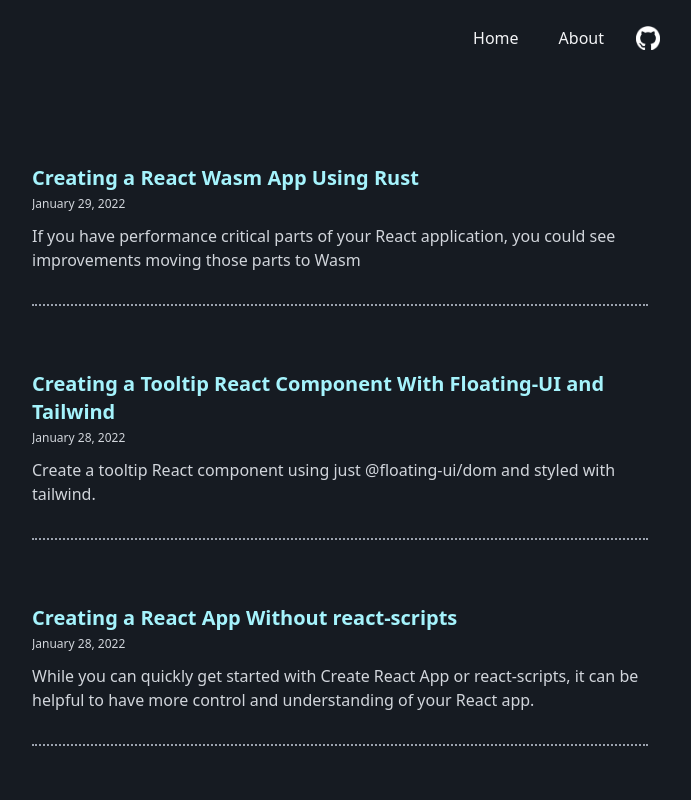
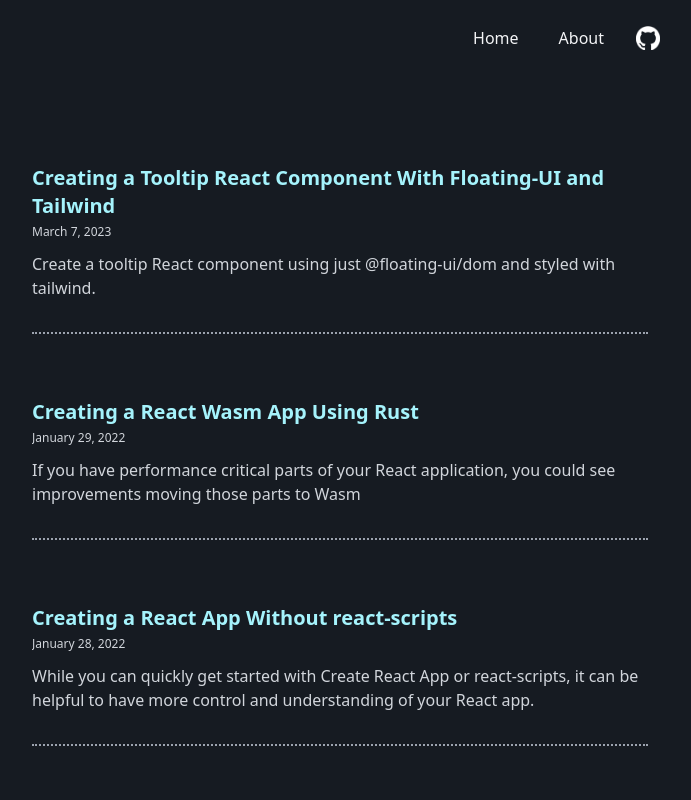
Before and after one commit to robertcorponoi/robertcorponoi.github.io, a Next.js app: page / in a window 1280 px wide. Shown: the top 800 px of the page, without its empty margins (300-991 px from the left). Built offline with nearby package versions, Linux system fonts and the light colour scheme.

Commit message:
Changed page structure

```diff
--- a/next.config.js
+++ b/next.config.js
@@ -1,6 +1,6 @@
 /** @type {import('next').NextConfig} */
 const nextConfig = {
-    basePath: "/robertcorponoi.com",
+    basePath: "",
     output: "export",
     images: {
         unoptimized: true,
--- a/posts/tooltip-component-with-floating-ui-and-tailwind.md
+++ b/posts/tooltip-component-with-floating-ui-and-tailwind.md
@@ -1,10 +1,8 @@
 ---
 title: Creating a Tooltip React Component With Floating-UI and Tailwind
-date: "2022-01-28"
+date: "2023-03-07"
 description: Create a tooltip React component using just @floating-ui/dom and styled with tailwind.
 ---
-
-# Creating a Tooltip React Component With Floating-UI & Tailwind
 
 I recently picked up an old side project and came across a spot where I was
 using a tooltip. I needed to make some modifications so I looked at the source
--- a/src/components/PostPreview.tsx
+++ b/src/components/PostPreview.tsx
@@ -17,7 +17,7 @@ type PostPreviewProps = {
 export const PostPreview = ({ post }: PostPreviewProps) => {
     return (
         <div className="flex flex-col overflow-hidden gap-y-1 py-8">
-            <Link href={`/posts/${post.id}`} className="flex flex-col gap-y-1">
+            <Link href={`/${post.id}`} className="flex flex-col gap-y-1">
                 <h2 className="text-xl text-indigo-900 font-semibold dark:text-cyan-200">
                     {post.title}
                 </h2>
--- a/src/pages/posts/[id].tsx
+++ b/src/pages/[id].tsx
@@ -1,9 +1,9 @@
 import Head from "next/head";
 
-import { Date } from "../../components/Date";
-import { Layout } from "../../components/Layout";
+import { Date } from "../components/Date";
+import { Layout } from "../components/Layout";
 
-import { getAllPostIds, getPostData } from "../../lib/posts";
+import { getAllPostIds, getPostData } from "../lib/posts";
 
 /**
  * Returns the data about a post including the id, date, title, and content to
--- a/src/pages/index.tsx
+++ b/src/pages/index.tsx
@@ -35,7 +35,7 @@ const Home = ({
     return (
         <Layout>
             <Head>
-                <title>Robert Corponoi | </title>
+                <title>Robert Corponoi</title>
                 <meta
                     name="description"
                     content="Robert Corponoi website and blog."
```
